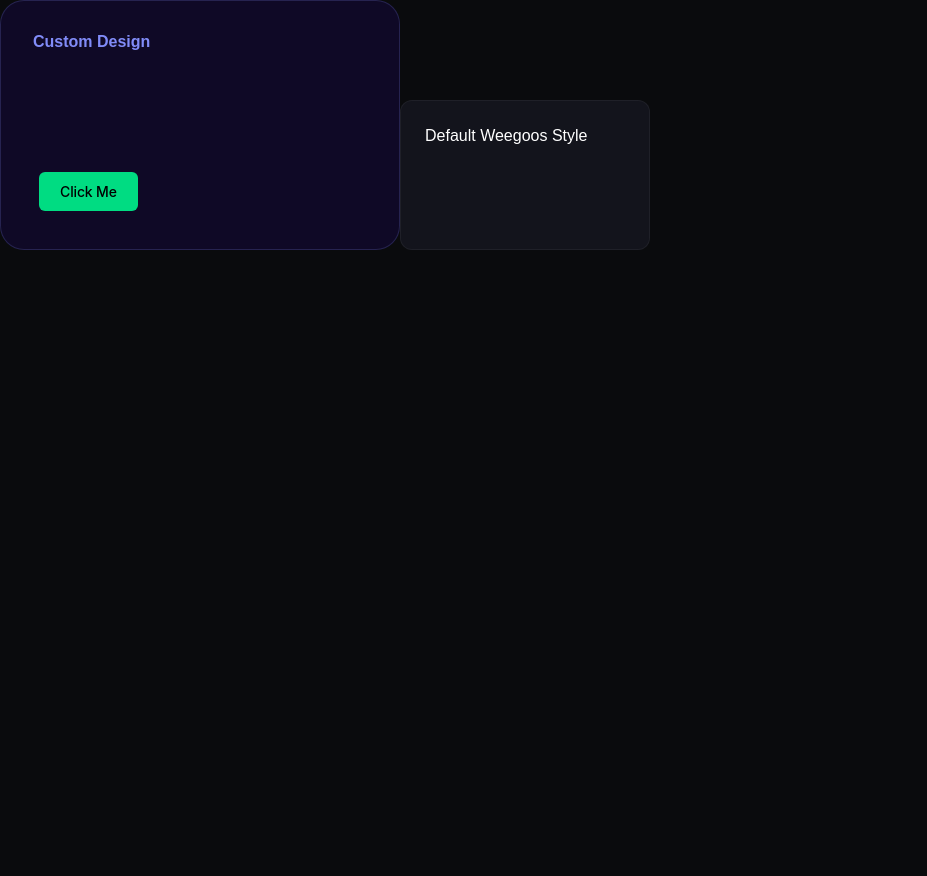
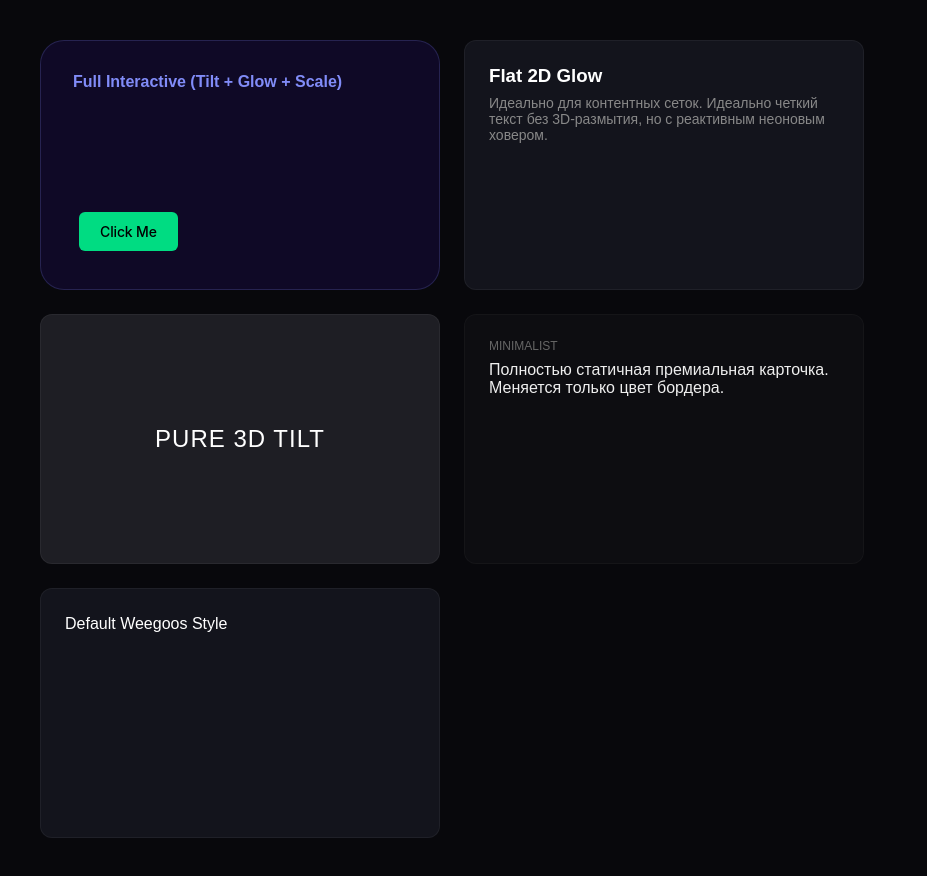
Before and after one commit to Weegoos/weegoos-framework, a Vue app in the folder apps/sandbox/: page / in a window 1280 px wide. Shown: the whole page, without its empty margins (0-927 px from the left). Before the commit the page ends 800 px from the top, so only its background shows below. Built offline with nearby package versions, Linux system fonts and the light colour scheme.

Commit message:
feat(ui): add conditional tilt, glow, and scaleOnHover props to WCard

```diff
--- a/apps/sandbox/src/App.vue
+++ b/apps/sandbox/src/App.vue
@@ -1,6 +1,7 @@
 <template>
   <div class="sandbox-root">
 
+    <!-- 1. Полный фарш (Все эффекты по умолчанию) -->
     <WCard
       width="400px"
       height="250px"
@@ -12,13 +13,61 @@
       padding="32px"
     >
       <div style="display: flex; flex-direction: column; gap: 16px; height: 100%; justify-content: space-between;">
-        <span style="color: #818cf8; font-family: sans-serif; font-weight: 600;">Custom Design</span>
-        <!-- Кнопка доступна сразу без импорта! -->
+        <span style="color: #818cf8; font-family: sans-serif; font-weight: 600;">Full Interactive (Tilt + Glow + Scale)</span>
         <WButton magnetic radius="80">Click Me</WButton>
       </div>
     </WCard>
 
-    <WCard width="250px" height="150px">
+    <!-- 2. Только свечение, без 3D-наклона (Стиль Stripe/Linear) -->
+    <WCard
+      width="400px"
+      height="250px"
+      :tilt="false"
+      glowColor="rgba(0, 220, 130, 0.2)"
+      hoverBorderColor="#00dc82"
+    >
+      <div style="display: flex; flex-direction: column; gap: 8px;">
+        <h3 style="color: white; font-family: sans-serif; margin: 0;">Flat 2D Glow</h3>
+        <p style="color: #888; font-family: sans-serif; font-size: 14px; margin: 0;">
+          Идеально для контентных сеток. Идеально четкий текст без 3D-размытия, но с реактивным неоновым ховером.
+        </p>
+      </div>
+    </WCard>
+
+    <!-- 3. Только 3D-наклон, без неонового свечения -->
+    <WCard
+      width="400px"
+      height="250px"
+      :glow="false"
+      background="#1e1e24"
+      hoverBorderColor="rgba(255,255,255,0.3)"
+    >
+      <div style="display: flex; flex-direction: column; justify-content: center; height: 100%; text-align: center;">
+        <span style="color: #fff; font-family: sans-serif; font-size: 24px; font-weight: 300; letter-spacing: 1px;">
+          PURE 3D TILT
+        </span>
+      </div>
+    </WCard>
+
+    <!-- 4. Строгая статика (Все эффекты отключены) -->
+    <WCard
+      width="400px"
+      height="250px"
+      :tilt="false"
+      :glow="false"
+      :scaleOnHover="false"
+      background="#0d0d11"
+      borderColor="rgba(255,255,255,0.03)"
+      hoverBorderColor="rgba(255,255,255,0.1)"
+    >
+      <div style="display: flex; flex-direction: column; gap: 8px;">
+        <span style="color: #666; font-family: sans-serif; font-size: 12px; text-transform: uppercase;">Minimalist</span>
+        <span style="color: #eee; font-family: sans-serif;">Полностью статичная премиальная карточка. Меняется только цвет бордера.</span>
+      </div>
+    </WCard>
+
+    <!-- 5. Дефолтный стиль Weegoos -->
+    <WCard width="400px" height="250px">
       <span style="color: white; font-family: sans-serif;">Default Weegoos Style</span>
     </WCard>
 
@@ -26,9 +75,17 @@
 </template>
 
 <script setup>
-// Больше никаких импортов компонентов! Здесь чисто.
+// Компоненты зарегистрированы глобально фреймворком. Код чист.
 </script>
 
-<style>
-
+<style scoped>
+.sandbox-root {
+  display: flex;
+  flex-wrap: wrap;
+  gap: 24px;
+  padding: 40px;
+  background: #08080c;
+  min-height: 100vh;
+  box-sizing: border-box;
+}
 </style>
--- a/packages/ui/src/WCard.vue
+++ b/packages/ui/src/WCard.vue
@@ -10,12 +10,17 @@ interface Props {
   glowColor?: string;
   glowSize?: number;
 
-  // Новые пропсы для быстрого управления стилями компонента
-  borderRadius?: string;   // например, '16px' или '24px'
-  background?: string;     // цвет фона карточки
-  borderColor?: string;    // цвет дефолтной рамки
-  hoverBorderColor?: string; // цвет рамки при ховере
-  padding?: string;        // внутренние отступы
+  // Флаги управления эффектами
+  tilt?: boolean;
+  glow?: boolean;
+  scaleOnHover?: boolean;
+
+  // Токены Weegoos Framework
+  borderRadius?: string;
+  background?: string;
+  borderColor?: string;
+  hoverBorderColor?: string;
+  padding?: string;
 }
 
 const props = withDefaults(defineProps<Props>(), {
@@ -26,7 +31,11 @@ const props = withDefaults(defineProps<Props>(), {
   glowColor: 'rgba(0, 220, 130, 0.12)',
   glowSize: 400,
 
-  // Дефолтные значения токенов Weegoos Framework
+  // По умолчанию все эффекты включены
+  tilt: true,
+  glow: true,
+  scaleOnHover: true,
+
   borderRadius: '12px',
   background: '#13141c',
   borderColor: 'rgba(255, 255, 255, 0.05)',
@@ -44,7 +53,6 @@ const formatSize = (value: string | number) => {
   return typeof value === 'number' ? `${value}px` : value;
 };
 
-// Вычисляем локальные CSS-переменные для инжекта в стили
 const cardStyles = computed(() => ({
   width: formatSize(props.width),
   height: formatSize(props.height),
@@ -62,9 +70,14 @@ const handleMouseMove = (e: MouseEvent) => {
   const x = e.clientX - rect.left;
   const y = e.clientY - rect.top;
 
+  // Рассчитываем координаты свечения, только если оно включено
+  if (props.glow) {
     glowX.value = x;
     glowY.value = y;
+  }
 
+  // Запускаем tilt-анимацию, только если переключатель активен
+  if (props.tilt) {
     const normX = (x / rect.width) - 0.5;
     const normY = (y / rect.height) - 0.5;
 
@@ -78,11 +91,14 @@ const handleMouseMove = (e: MouseEvent) => {
       ease: 'power2.out',
       overwrite: 'auto'
     });
+  }
 };
 
 const handleMouseEnter = () => {
   isHovered.value = true;
-  if (cardRef.value) {
+
+  // Анимируем увеличение, только если scaleOnHover активен
+  if (cardRef.value && props.scaleOnHover) {
     gsap.to(cardRef.value, {
       scale: 1.015,
       z: 10,
@@ -96,22 +112,34 @@ const handleMouseLeave = () => {
   isHovered.value = false;
   if (!cardRef.value) return;
 
-  gsap.to(cardRef.value, {
-    rotateX: 0,
-    rotateY: 0,
-    scale: 1,
-    z: 0,
+  // Возвращаем карту в дефолтное состояние с проверкой, что именно нужно сбрасывать
+  const resetTargets: gsap.TweenVars = {
     duration: 0.6,
     ease: 'power2.out',
     overwrite: 'auto'
-  });
+  };
+
+  if (props.tilt) {
+    resetTargets.rotateX = 0;
+    resetTargets.rotateY = 0;
+  }
+
+  if (props.scaleOnHover) {
+    resetTargets.scale = 1;
+    resetTargets.z = 0;
+  }
+
+  // Запускаем сброс анимации только при наличии активных флагов
+  if (props.tilt || props.scaleOnHover) {
+    gsap.to(cardRef.value, resetTargets);
+  }
 };
 </script>
 
 <template>
   <div
     class="w-card-perspective"
-    :style="{ perspective: `${perspective}px`, ...cardStyles }"
+    :style="{ perspective: tilt ? `${perspective}px` : undefined, ...cardStyles }"
   >
     <div
       ref="cardRef"
@@ -120,8 +148,9 @@ const handleMouseLeave = () => {
       @mouseenter="handleMouseEnter"
       @mouseleave="handleMouseLeave"
     >
-      <!-- Слой интерактивного свечения -->
+      <!-- Слой интерактивного свечения рендерится только при glow="true" -->
       <div
+        v-if="glow"
         class="w-card-glow"
         :style="{
           opacity: isHovered ? 1 : 0,
@@ -130,7 +159,11 @@ const handleMouseLeave = () => {
       ></div>
 
       <!-- Слот контента -->
-      <div class="w-card-content">
+      <!-- Динамически убираем translateZ, если tilt отключен, чтобы избежать лишнего размытия текста -->
+      <div
+        class="w-card-content"
+        :style="{ transform: tilt ? 'translateZ(20px)' : 'none' }"
+      >
         <slot />
       </div>
     </div>
@@ -148,7 +181,6 @@ const handleMouseLeave = () => {
   width: 100%;
   height: 100%;
 
-  /* Использование локальных переменных компонента */
   background: var(--w-card-bg);
   border: 1px solid var(--w-card-border);
   border-radius: var(--w-card-radius);
@@ -163,7 +195,6 @@ const handleMouseLeave = () => {
 
 .w-card:hover {
   border-color: var(--w-card-border-hover);
-  /* При ховере слегка подсвечиваем подложку, завязываясь на цвет фона */
   background: linear-gradient(0deg, rgba(255, 255, 255, 0.01), rgba(255, 255, 255, 0.01)), var(--w-card-bg);
 }
 
@@ -182,7 +213,6 @@ const handleMouseLeave = () => {
 .w-card-content {
   position: relative;
   z-index: 2;
-  transform: translateZ(20px);
   height: 100%;
 }
 </style>
```
Lines whose indentation alone changed are shown as unchanged.
